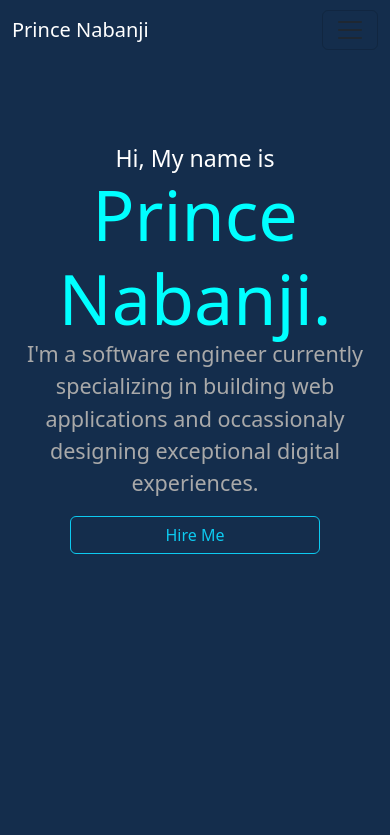
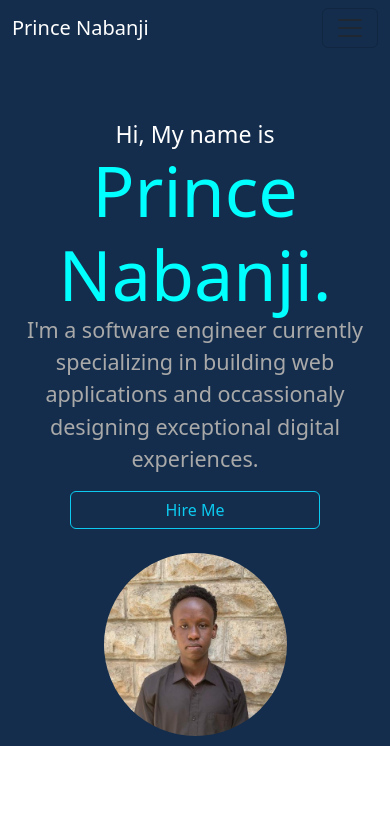
Before and after one commit to Nabanji/Portfolio, a React (Vite) app in the folder portfolio/: page / in a window 390 px wide. Shown: the top 835 px of the page. Built offline with nearby package versions, Linux system fonts and the light colour scheme.

Commit message:
Projects section screen responsiveness added

```diff
--- a/portfolio/src/components/Projects.jsx
+++ b/portfolio/src/components/Projects.jsx
@@ -5,6 +5,7 @@ export default function Projects() {
         <div className="projects-section" id="projects">
             <h1>Projects</h1>
             <div className="underline"></div>
+
             <div className="projects-container">
 
                 <div className="project">
@@ -15,7 +16,7 @@ export default function Projects() {
                             <p className="fs-5">E-commerce design for selling shoes</p>
                         </div>
                         <div className="view">
-                            <a href="https://nabanji.github.io/Elite-Kicks/" target="_blank"><i class="fa-solid fa-up-right-from-square"></i></a>
+                            <a href="https://nabanji.github.io/Elite-Kicks/" target="_blank"><i className="fa-solid fa-up-right-from-square"></i></a>
                         </div>
                     </div>
                 </div>
@@ -29,9 +30,10 @@ export default function Projects() {
                             {/* <p className="fs-6">A modern, user-friendly e-commerce frontend featuring intuitive navigation, responsive design, and visually appealing product displays.</p> */}
                         </div>
                         <div className="view">
-                            <a href="https://nabanji.github.io/Elite-Kicks/" target="_blank"><i class="fa-solid fa-up-right-from-square"></i></a>
+                            <a href="https://nabanji.github.io/Elite-Kicks/" target="_blank"><i className="fa-solid fa-up-right-from-square"></i></a>
                         </div>
                     </div>
+
                 </div>
 
             </div>
--- a/portfolio/src/components/Services.jsx
+++ b/portfolio/src/components/Services.jsx
@@ -1,12 +1,13 @@
 function Services() {
     return (
-        <section className="services d-flex m-5 p-5" id='services'>
+        <section className="services d-flex m-0 p-5" id='services'>
             <div className="container d-flex flex-column justify-content-center align-items-center">
                 <div className="services-intro">
                     <h1 className="h1 fw-semibold mb-sm-4">Services</h1>
                 </div>
 
                 <div className="service container d-flex gap-3">
+
                     <div className="card d-flex justify-content-center align-items-center text-center pt-3 pb-3">
                         <i className="fa-solid fa-desktop mt-5"></i>
                         <p className="h2 mt-3">Web development</p>
@@ -24,7 +25,9 @@ function Services() {
                         <p className="h2 mt-3">Optimization</p>
                         <p className='mt-3 mb-3'> I fine-tune your website to ensure fast load times, efficient resource usage, and optimal performance across all web-oriented devices.</p>
                     </div>
+
                 </div>
+
             </div>
         </section>
     )
--- a/portfolio/src/main.css
+++ b/portfolio/src/main.css
@@ -33,10 +33,8 @@ body::-webkit-scrollbar {
 }
 
 .introduction {
-    /* margin-top: 10%; */
     padding-top: 15%;
     color: white;
-    /* height: calc(100vh - 60px); */
 }
 
 .my-name {
@@ -263,14 +261,32 @@ body::-webkit-scrollbar {
 
 /* Large breakpoint (typically 992px and above in Bootstrap) */
 @media (max-width: 992px) {
+    .home {
+        height: fit-content;
+    }
+
+    .home nav {
+        height: fit-content;
+    }
+
     .introduction {
-        height: 500px;
-        padding-top: 50%;
+        height: fit-content;
+        flex-direction: column;
+        justify-content: center;
+        align-items: center;
+        padding-top: 30%;
+        /* border:  1px solid red; */
+    }
+
+    .passport-photo {
+        max-width: 50%;
+        height: auto;
+        margin-bottom: 10px;
     }
 
     /* Hide the image at large breakpoint */
     .passport-photo {
-      display: none;
+      display: block;
     }
 
     /* Center the content in the .introduction container */
@@ -306,6 +322,36 @@ body::-webkit-scrollbar {
     .card {
         width: 100%;
     }
+
+    .projects-section {
+        height: fit-content;
+        width: 100%;
+        padding: 10% 0;
+        display: flex;
+        align-items: center;
+        justify-content: center;
+        border: 1px solid black;
+    }
+
+    .projects-container {
+        width: 100%;
+        display: flex;
+        flex-direction: column;
+        align-items: center;
+    }
+
+    .project {
+        width: 90%;
+    }
+
+    .project-desc {
+        justify-content: space-around;
+    }
+
+    .view a {
+        margin-right: 20px;
+    }
+
 
     .location-desc {
         font-size: 40px;
@@ -363,4 +409,49 @@ body::-webkit-scrollbar {
         width: 90%;
     }
 
-  }
+}
+
+@media screen and (max-width: 500px) {
+
+    .services {
+        width: 100vw;
+    }
+
+    .service {
+        width: 100%;
+    }
+
+    .service .card {
+        width: 100%;
+    }
+
+    .projects-section {
+        height: fit-content;
+        width: 100%;
+        padding: 10% 0;
+        display: flex;
+        align-items: center;
+        justify-content: center;
+        border: 1px solid black;
+    }
+
+    .projects-container {
+        width: 100%;
+        display: flex;
+        flex-direction: column;
+        align-items: center;
+    }
+
+    .project {
+        width: 90%;
+    }
+
+    .project-desc {
+        justify-content: space-around;
+    }
+
+    .view a {
+        margin-right: 20px;
+    }
+
+}
```
